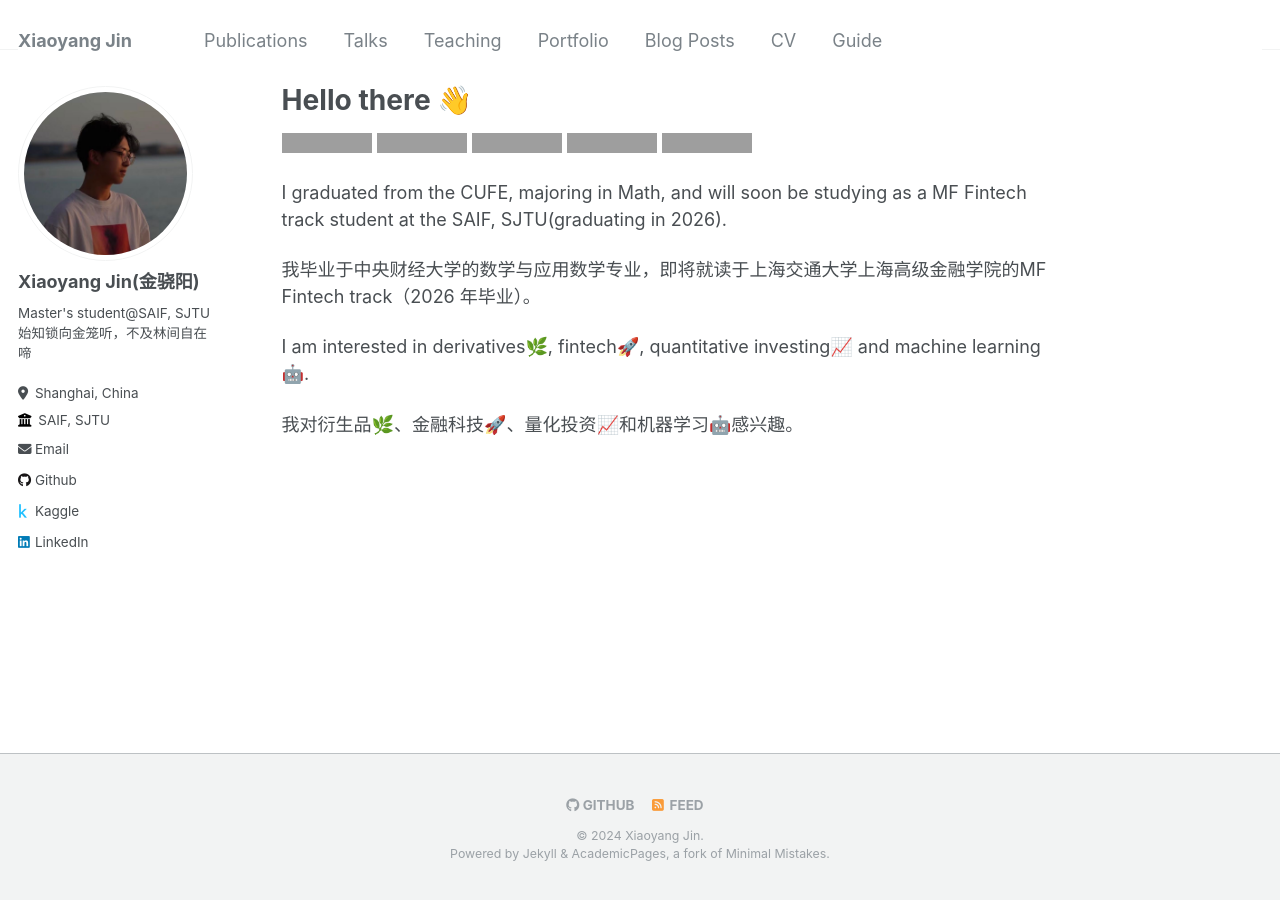
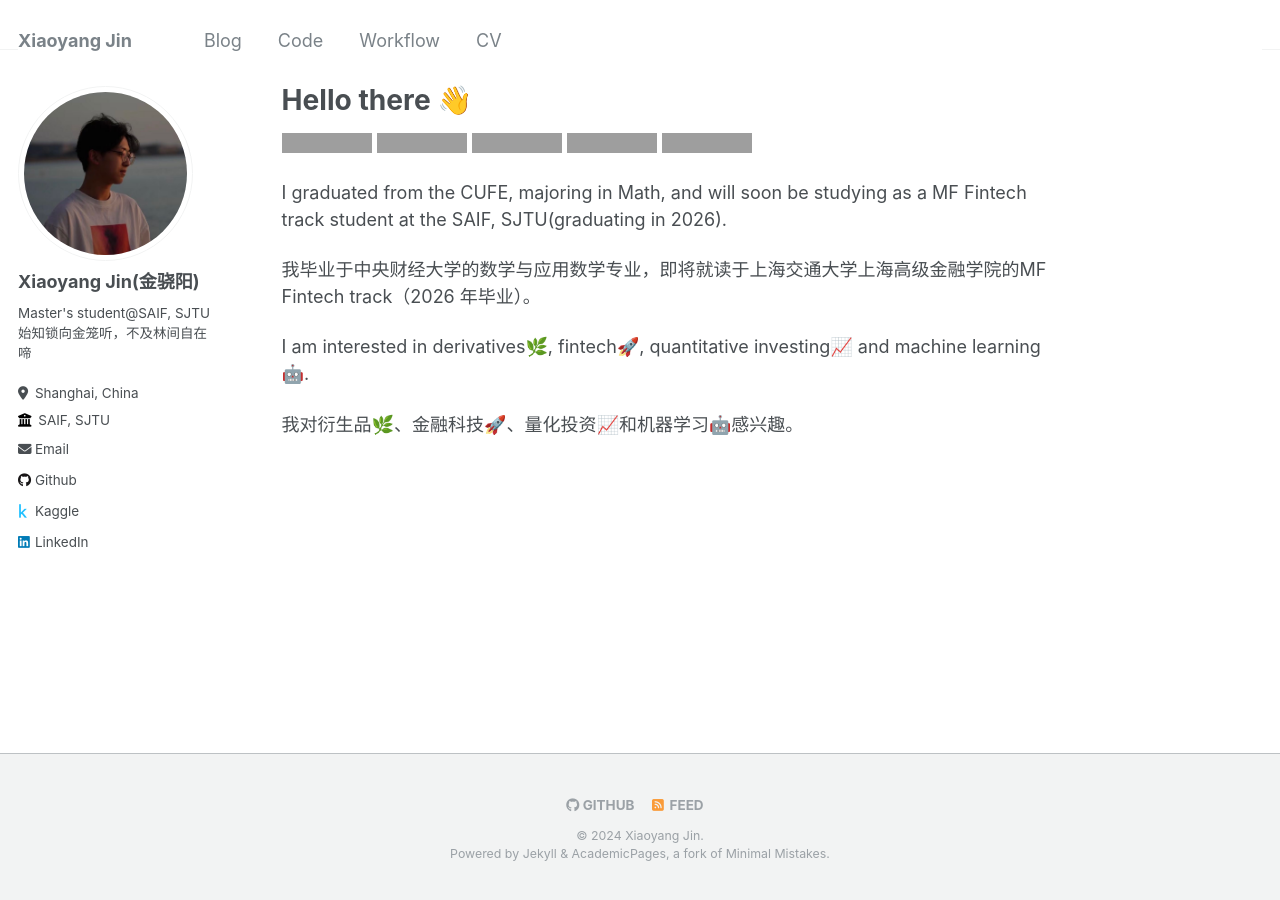
Before and after one commit to Nanqiang01/Nanqiang01.github.io, a Jekyll site: the page built from _pages/about.md, in a window 1280 px wide. Built offline with Jekyll 4.4.1, drawn with Linux system fonts in a browser that asks for light colours; grey boxes are pictures that could not be loaded.

Commit message:
Update navigation.yml

```diff
--- a/_data/navigation.yml
+++ b/_data/navigation.yml
@@ -1,22 +1,13 @@
 # main links links
 main:
-  - title: "Publications"
-    url: /publications/
+  - title: "Blog"
+    url: /year-archive/
 
-  - title: "Talks"
-    url: /talks/
+  - title: "Code"
+    url: /Code/
 
-  - title: "Teaching"
-    url: /teaching/
-
-  - title: "Portfolio"
-    url: /portfolio/
-
-  - title: "Blog Posts"
-    url: /year-archive/
+  - title: "Workflow"
+    url: /Workflow/
 
   - title: "CV"
     url: /cv/
-
-  - title: "Guide"
-    url: /markdown/
```
